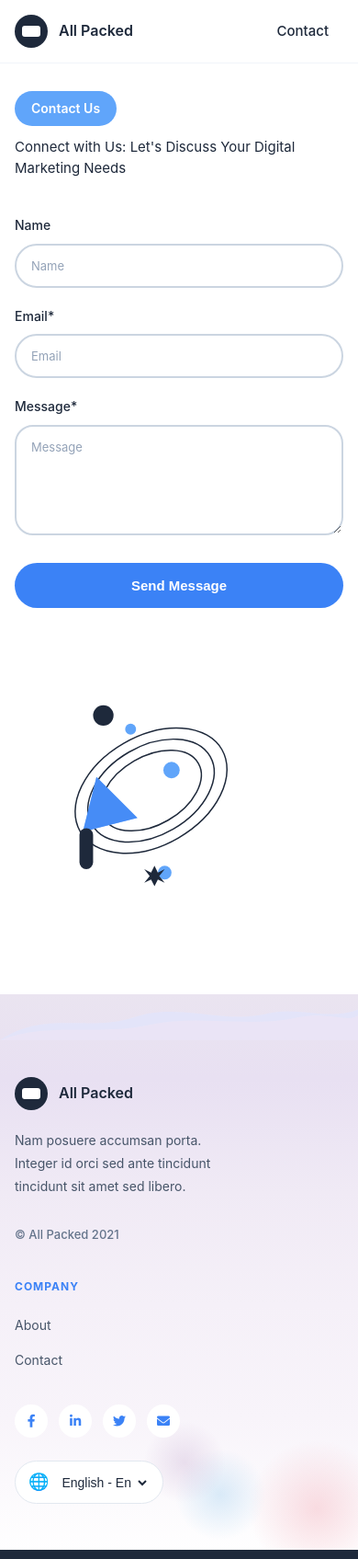
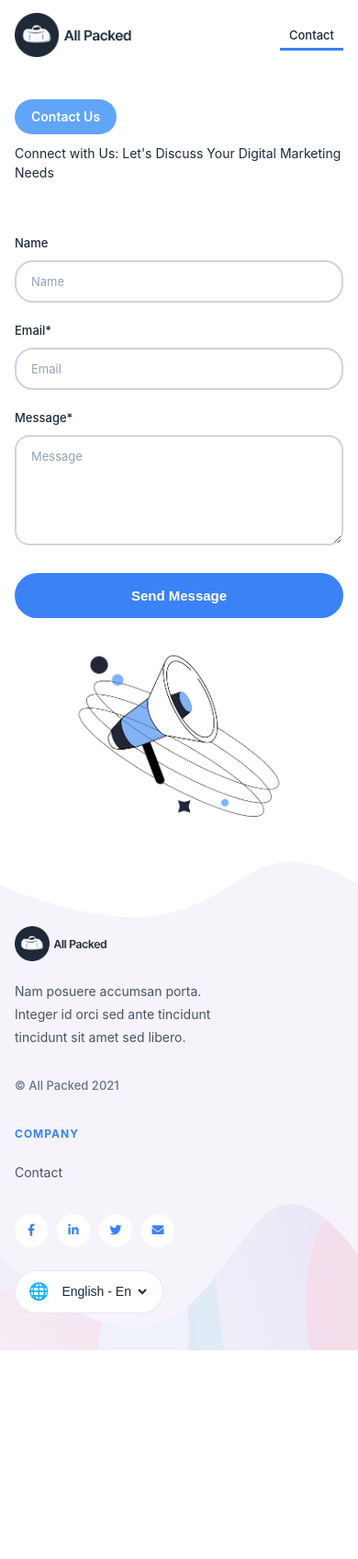
Before and after one commit to shagorrobidas/camper-closet-backend, a Django app: template templates/contact.html in a window 390 px wide. Shown: the whole page at 92% size. After the commit the page ends 1468 px from the top, so only its background shows below. Run offline with Django 5.2, Linux system fonts and the light colour scheme; the template is opened without the code that fills it, so the values that code supplies are empty.

Commit message:
feat: Added contact page

```diff
--- a/templates/contact.html
+++ b/templates/contact.html
@@ -13,10 +13,9 @@
   <body>
     <!-- Header -->
     <header class="header">
-      <div class="logo">
-        <div class="logo-icon"></div>
-        <span class="logo-text">All Packed</span>
-      </div>
+      <a href="/" class="logo">
+        <img class="logo-img" src="logo.png" alt="All Packed Logo" />
+      </a>
       <nav class="nav">
         <a href="#" class="nav-link">Contact</a>
       </nav>
@@ -34,6 +33,7 @@
                 Connect with Us: Let's Discuss Your Digital Marketing Needs
               </h2>
             </div>
+            <div class="contact-divider"></div>
 
             <form class="contact-form">
               <div class="form-group">
@@ -69,74 +69,11 @@
 
           <!-- Right Side - Illustration -->
           <div class="illustration-section">
-            <svg
-              class="megaphone-illustration"
-              width="350"
-              height="350"
-              viewBox="0 0 350 350"
-              fill="none"
-              xmlns="http://www.w3.org/2000/svg"
-            >
-              <!-- Decorative circles -->
-              <circle cx="130" cy="90" r="15" fill="#1e293b" />
-              <circle cx="170" cy="110" r="8" fill="#60a5fa" />
-              <circle cx="230" cy="170" r="12" fill="#60a5fa" />
-              <circle cx="220" cy="320" r="10" fill="#60a5fa" />
-
-              <!-- Megaphone body -->
-              <ellipse
-                cx="200"
-                cy="200"
-                rx="120"
-                ry="80"
-                transform="rotate(-30 200 200)"
-                fill="none"
-                stroke="#1e293b"
-                stroke-width="2"
-              />
-              <ellipse
-                cx="200"
-                cy="200"
-                rx="100"
-                ry="65"
-                transform="rotate(-30 200 200)"
-                fill="none"
-                stroke="#1e293b"
-                stroke-width="2"
-              />
-              <ellipse
-                cx="200"
-                cy="200"
-                rx="80"
-                ry="50"
-                transform="rotate(-30 200 200)"
-                fill="none"
-                stroke="#1e293b"
-                stroke-width="2"
-              />
-
-              <!-- Megaphone cone -->
-              <path d="M120 180 L100 260 L180 240 Z" fill="#60a5fa" />
-              <path
-                d="M120 180 L100 260 L180 240 Z"
-                fill="#3b82f6"
-                opacity="0.7"
-              />
-              <rect
-                x="95"
-                y="255"
-                width="20"
-                height="60"
-                rx="10"
-                fill="#1e293b"
-              />
-
-              <!-- Star accent -->
-              <path
-                d="M200 330 L205 340 L210 330 L220 335 L212 325 L220 315 L210 320 L205 310 L200 320 L190 315 L198 325 L190 335 Z"
-                fill="#1e293b"
-              />
-            </svg>
+            <img
+              class="contact-illustration"
+              src="contactbg.png"
+              alt="Contact illustration"
+            />
           </div>
         </div>
       </div>
@@ -144,38 +81,19 @@
 
     <!-- Footer -->
     <footer class="footer">
-      <!-- Wavy top edge -->
-      <div class="footer-wave">
-        <svg
-          viewBox="0 0 1440 120"
-          preserveAspectRatio="none"
-          xmlns="http://www.w3.org/2000/svg"
-        >
-          <path
-            d="M0,120 C180,40 360,100 540,60 C720,20 900,80 1080,50 C1200,30 1320,70 1440,40 L1440,120 L0,120 Z"
-            fill="rgba(224,231,255,0.6)"
-          />
-          <path
-            d="M0,120 C200,70 400,110 600,80 C800,50 1000,90 1200,60 C1320,45 1400,75 1440,55 L1440,120 L0,120 Z"
-            fill="rgba(241,229,243,0.5)"
-          />
-        </svg>
-      </div>
-
-      <!-- Decorative blobs -->
-      <div class="footer-blobs">
-        <div class="blob blob-pink"></div>
-        <div class="blob blob-blue"></div>
-        <div class="blob blob-purple"></div>
-      </div>
+      <img class="footer-decor footer-decor1" src="footerDecor1.png" alt="" />
+      <img class="footer-decor footer-decor2" src="footerDecor2.png" alt="" />
 
       <div class="container footer-inner">
         <div class="footer-content">
           <!-- Left - Logo and Description -->
           <div class="footer-left">
             <div class="footer-logo">
-              <div class="logo-icon"></div>
-              <span class="logo-text">All Packed</span>
+              <img
+                class="footer-logo-img"
+                src="logo.png"
+                alt="All Packed Logo"
+              />
             </div>
             <p class="footer-description">
               Nam posuere accumsan porta.<br />
@@ -189,7 +107,6 @@
           <div class="footer-center">
             <h3 class="footer-heading">COMPANY</h3>
             <ul class="footer-links">
-              <li><a href="#">About</a></li>
               <li><a href="#">Contact</a></li>
             </ul>
           </div>
@@ -219,8 +136,7 @@
           </div>
         </div>
       </div>
-      <!-- Dark bottom bar -->
-      <div class="footer-bottom-bar"></div>
     </footer>
+
   </body>
 </html>
--- a/templates/style.css
+++ b/templates/style.css
@@ -3,6 +3,11 @@
   margin: 0;
   padding: 0;
   box-sizing: border-box;
+}
+
+html {
+  overflow-x: hidden;
+  width: 100%;
 }
 
 body {
@@ -12,6 +17,9 @@ body {
   color: #1e293b;
   line-height: 1.6;
   background-color: #ffffff;
+  overflow-x: hidden;
+  width: 100%;
+  max-width: 100%;
 }
 
 /* Container */
@@ -26,9 +34,10 @@ body {
   display: flex;
   justify-content: space-between;
   align-items: center;
-  padding: 25px 40px;
+  max-width: 1200px;
+  margin: 0 auto;
+  padding: 24px 40px;
   background-color: #ffffff;
-  border-bottom: 1px solid #f1f5f9;
 }
 
 .logo {
@@ -37,24 +46,10 @@ body {
   gap: 12px;
 }
 
-.logo-icon {
-  width: 45px;
-  height: 45px;
-  background-color: #1e293b;
-  border-radius: 50%;
-  position: relative;
-}
-
-.logo-icon::before {
-  content: "";
-  position: absolute;
-  top: 50%;
-  left: 50%;
-  transform: translate(-50%, -50%);
-  width: 25px;
-  height: 15px;
-  background-color: #ffffff;
-  border-radius: 3px;
+.logo-img {
+  height: 65px;
+  width: auto;
+  object-fit: contain;
 }
 
 .logo-text {
@@ -70,6 +65,8 @@ body {
   font-weight: 500;
   padding: 8px 16px;
   transition: color 0.3s;
+  border-bottom: 3px solid;
+  border-color: #3b82f6;
 }
 
 .nav-link:hover {
@@ -87,12 +84,13 @@ body {
   display: flex;
   justify-content: space-between;
   align-items: flex-start;
-  gap: 80px;
+  gap: 60px;
 }
 
 /* Form Section */
 .form-section {
   flex: 1;
+  min-width: 0;
   max-width: 500px;
 }
 
@@ -104,7 +102,6 @@ body {
   border-radius: 25px;
   font-size: 16px;
   font-weight: 600;
-  white-space: nowrap;
   flex-shrink: 0;
 }
 
@@ -112,6 +109,14 @@ body {
   display: flex;
   align-items: center;
   gap: 20px;
+  margin-bottom: 12px;
+}
+
+.contact-divider {
+  width: 60px;
+  height: 4px;
+
+  border-radius: 2px;
   margin-bottom: 40px;
 }
 
@@ -196,114 +201,63 @@ body {
 /* Illustration Section */
 .illustration-section {
   flex: 1;
+  min-width: 0;
   display: flex;
   justify-content: center;
   align-items: center;
   max-width: 450px;
 }
 
-.megaphone-illustration {
+.contact-illustration {
   width: 100%;
   height: auto;
-  max-width: 350px;
+  max-width: 400px;
+  max-height: 100%;
+  object-fit: contain;
+  display: block;
 }
 
 /* Footer */
 .footer {
   position: relative;
-  background: linear-gradient(
-    180deg,
-    #eae4f0 0%,
-    #e8e0f2 15%,
-    #f0eaf5 35%,
-    #f5f0f8 55%,
-    #f8f4fa 75%,
-    #ffffff 100%
-  );
+  background: none;
+  background-color: transparent;
   padding: 0;
-  margin-top: 80px;
+  min-height: 480px;
+  width: 100%;
+  max-width: 100%;
   overflow: hidden;
 }
 
-/* Wavy top edge */
-.footer-wave {
+/* Footer decorative backgrounds */
+.footer-decor {
+  position: absolute;
+  pointer-events: none;
+  left: 0;
   width: 100%;
-  line-height: 0;
-  position: relative;
-  z-index: 1;
+  max-width: 100%;
 }
 
-.footer-wave svg {
-  display: block;
+.footer-decor1 {
+  top: 0;
+  z-index: 0;
   width: 100%;
-  height: 80px;
+  height: 100%;
+  object-fit: fill;
 }
 
-/* Decorative blobs */
-.footer-blobs {
-  position: absolute;
-  top: 0;
-  left: 0;
+.footer-decor2 {
+  bottom: 0;
+  z-index: 1;
   width: 100%;
-  height: 100%;
-  pointer-events: none;
-  z-index: 0;
-}
-
-.blob {
-  position: absolute;
-  border-radius: 50%;
-}
-
-.blob-pink {
-  width: 280px;
-  height: 280px;
-  background: radial-gradient(
-    circle,
-    rgba(244, 180, 190, 0.45) 0%,
-    rgba(244, 180, 190, 0) 70%
-  );
-  bottom: -40px;
-  right: -20px;
-}
-
-.blob-blue {
-  width: 200px;
-  height: 200px;
-  background: radial-gradient(
-    circle,
-    rgba(165, 210, 240, 0.4) 0%,
-    rgba(165, 210, 240, 0) 70%
-  );
-  bottom: 20px;
-  right: 180px;
-}
-
-.blob-purple {
-  width: 180px;
-  height: 180px;
-  background: radial-gradient(
-    circle,
-    rgba(200, 175, 210, 0.35) 0%,
-    rgba(200, 175, 210, 0) 70%
-  );
-  bottom: 60px;
-  left: 40%;
+  height: 30%;
+  object-fit: fill;
 }
 
 .footer-inner {
   position: relative;
   z-index: 2;
-  padding: 40px 40px 50px;
-}
-
-/* Dark bottom bar */
-.footer-bottom-bar {
-  width: 100%;
-  height: 10px;
-  background-color: #1e293b;
-  position: relative;
-  z-index: 3;
+  padding: 100px 40px 60px;
 }
 
 .footer-content {
@@ -324,6 +278,12 @@ body {
   align-items: center;
   gap: 12px;
   margin-bottom: 20px;
+}
+
+.footer-logo-img {
+  height: 45px;
+  width: auto;
+  object-fit: contain;
 }
 
 .footer-description {
@@ -428,30 +388,22 @@ body {
   outline: none;
 }
 
-/* Responsive Design */
+/* =====================
+   RESPONSIVE
+   ===================== */
 
-/* Tablet landscape */
+/* Large tablet / Small desktop — 1024px */
 @media (max-width: 1024px) {
-  .container,
-  .footer-inner {
-    padding-left: 30px;
-    padding-right: 30px;
+  .header {
+    padding: 20px 30px;
+  }
+
+  .container {
+    padding: 0 30px;
   }
 
   .content-wrapper {
     gap: 40px;
-  }
-}
-
-/* Tablet portrait */
-@media (max-width: 768px) {
-  .header {
-    padding: 20px 24px;
-  }
-
-  .content-wrapper {
-    flex-direction: column;
-    gap: 50px;
   }
 
   .form-section {
@@ -459,88 +411,110 @@ body {
   }
 
   .illustration-section {
-    max-width: 100%;
-    justify-content: center;
+    max-width: 400px;
+  }
+
+  .footer-inner {
+    padding: 90px 30px 50px;
+  }
+}
+
+/* Tablet — 768px */
+@media (max-width: 768px) {
+  .header {
+    padding: 18px 24px;
+  }
+
+  .container {
+    padding: 0 24px;
   }
 
   .main-content {
     padding: 50px 0;
   }
 
-  .container,
+  .content-wrapper {
+    flex-direction: column;
+    gap: 40px;
+  }
+
+  .form-section {
+    max-width: 100%;
+    width: 100%;
+  }
+
+  .illustration-section {
+    max-width: 100%;
+    width: 100%;
+    justify-content: center;
+  }
+
+  .contact-illustration {
+    max-width: 340px;
+    margin: 0 auto;
+    display: block;
+  }
+
+  .footer {
+    min-height: 420px;
+  }
+
   .footer-inner {
-    padding-left: 24px;
-    padding-right: 24px;
+    padding: 80px 24px 50px;
   }
 
   .footer-content {
     flex-direction: column;
-    gap: 36px;
+    gap: 32px;
   }
 
-  .footer-left,
-  .footer-center,
-  .footer-right {
+  .footer-left {
     max-width: 100%;
   }
 
   .footer-right {
     align-items: flex-start;
   }
+}
 
-  .blob-pink {
-    width: 200px;
-    height: 200px;
-    right: -30px;
-    bottom: -20px;
+/* Large mobile — 600px */
+@media (max-width: 600px) {
+  .content-wrapper {
+    gap: 32px;
   }
 
-  .blob-blue {
-    width: 150px;
-    height: 150px;
-    right: 100px;
-  }
-
-  .blob-purple {
-    width: 130px;
-    height: 130px;
+  .contact-illustration {
+    max-width: 280px;
   }
 }
 
-/* Mobile */
+/* Mobile — 480px */
 @media (max-width: 480px) {
   .header {
-    padding: 16px 16px;
+    padding: 14px 16px;
   }
 
-  .logo-icon {
-    width: 36px;
-    height: 36px;
+  .logo-img {
+    height: 48px;
   }
 
-  .logo-icon::before {
-    width: 20px;
-    height: 12px;
+  .nav-link {
+    font-size: 13px;
+    padding: 6px 10px;
   }
 
-  .logo-text {
-    font-size: 16px;
+  .container {
+    padding: 0 16px;
   }
 
   .main-content {
-    padding: 30px 0;
-  }
-
-  .container,
-  .footer-inner {
-    padding-left: 16px;
-    padding-right: 16px;
+    padding: 32px 0;
   }
 
   .contact-header {
     flex-direction: column;
     align-items: flex-start;
-    gap: 12px;
+    gap: 10px;
   }
 
   .contact-badge {
@@ -549,56 +523,75 @@ body {
   }
 
   .section-title {
-    font-size: 15px;
+    font-size: 14px;
+  }
+
+  .form-group label {
+    font-size: 13px;
   }
 
   .form-group input,
   .form-group textarea {
-    padding: 14px 16px;
+    padding: 13px 16px;
     font-size: 13px;
+    border-radius: 20px;
+  }
+
+  .form-group textarea {
+    border-radius: 16px;
   }
 
   .submit-btn {
-    padding: 16px 32px;
+    width: 100%;
+    padding: 16px;
     font-size: 15px;
-    width: 100%;
   }
 
-  .megaphone-illustration {
-    max-width: 260px;
+  .contact-illustration {
+    max-width: 240px;
   }
 
-  .footer-wave svg {
-    height: 50px;
+  .footer {
+    min-height: 380px;
+  }
+
+  .footer-inner {
+    padding: 70px 16px 40px;
+  }
+
+  .footer-logo-img {
+    height: 38px;
   }
 
   .social-icons {
     flex-wrap: wrap;
-    gap: 12px;
+    gap: 10px;
   }
 
   .social-icon {
     width: 36px;
     height: 36px;
-    font-size: 14px;
+    font-size: 13px;
   }
 
   .language-selector {
     padding: 8px 14px;
+    font-size: 13px;
+  }
+}
+
+/* Small mobile — 360px */
+@media (max-width: 360px) {
+  .contact-badge {
+    font-size: 13px;
+    padding: 7px 14px;
   }
 
-  .blob-pink {
-    width: 150px;
-    height: 150px;
+  .section-title {
+    font-size: 13px;
   }
 
-  .blob-blue {
-    width: 100px;
-    height: 100px;
-  }
-
-  .blob-purple {
-    width: 90px;
-    height: 90px;
+  .footer-content {
+    gap: 24px;
   }
 }
```
Also changed, not shown: templates/contactbg.png (added), templates/familyAccount.png (added), templates/footerDecor1.png (added), templates/footerDecor2.png (added), templates/heroBg.png (added), templates/heroDesktopbg.png (added), templates/heroFrame.png (added), templates/logo.png (added), templates/packageList.png (added).
